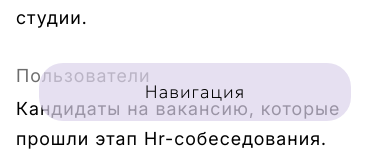
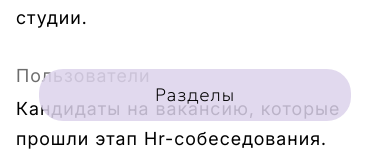
Before and after one commit to KamioKaseen/aPortfolio, a React (Vite) app: page /#/profile in a window 390 px wide. Shown: the part 703-854 px from the top of the page. Built offline with nearby package versions, Linux system fonts and the light colour scheme; the HTML template or start-up script is replaced by a standard one.

Commit message:
мобильная версия навигации по проектам

```diff
--- a/src/components/Layout/index.tsx
+++ b/src/components/Layout/index.tsx
@@ -4,19 +4,6 @@ import NAV_ITEMS from '../../data/navigationItems.json';
 import Footer from '../Footer';
 import Navigation from '../Navigation';
 import NavigationWork from '../../shared/navigationWork';
-
-interface NavigationItem {
-  id: string;
-  label: string;
-}
-
-interface ProjectNavigation {
-  [projectName: string]: NavigationItem[];
-}
-
-export type NavigationData = ProjectNavigation[];
-
-
 
 const Layout = ({ children }: { children: ReactNode }) => {
   const { pathname } = useLocation();
@@ -28,7 +15,7 @@ const Layout = ({ children }: { children: ReactNode }) => {
       <>
         {children}
       </>
-      {pathname !== '/' && <NavigationWork navigationItems={NAV_ITEMS as NavigationData} />}
+      {pathname !== '/' && <NavigationWork navigationItems={NAV_ITEMS} />}
       <Footer />
     </>
   );
--- a/src/shared/navigationWork/index.tsx
+++ b/src/shared/navigationWork/index.tsx
@@ -1,12 +1,19 @@
 import { FC, useEffect, useState } from "react";
-import styles from './style.module.scss';
-import classNames from 'classnames';
+import styles from "./style.module.scss";
+import classNames from "classnames";
 import { useLocation } from "react-router-dom";
 import { scrollToId } from "../../utils/scrollToId";
 import { useBreakpoints } from "../../utils/use-breackpoints";
+import ArrowIcon from "../arrowIcon";
+
+export interface NavItem {
+  id?: string;
+  label?: string;
+  address?: string;
+}
 
 export interface NavigationWorkProps {
-  navigationItems: { id: string, label: string }[];
+  navigationItems: Record<string, NavItem[]>;
 }
 
 const NavigationWork: FC<NavigationWorkProps> = ({ navigationItems }) => {
@@ -15,7 +22,7 @@ const NavigationWork: FC<NavigationWorkProps> = ({ navigationItems }) => {
   const { isDown } = useBreakpoints();
 
   const projectName = navigationItems[pathname];
-  const website = projectName?.find(e => e.address);
+  const website = projectName?.find((e) => e.address);
 
   useEffect(() => {
     if (isDown("md")) {
@@ -26,20 +33,26 @@ const NavigationWork: FC<NavigationWorkProps> = ({ navigationItems }) => {
   }, [isDown("md")]);
 
   const handleOpen = () => {
-    setIsOpen(prev => !prev);
+    setIsOpen((prev) => !prev);
   };
 
   if (!projectName || projectName.length === 0) return null;
 
   return (
     <div className={styles.navigation}>
+      <div className={styles.navigation__buttonGroup}>
         {isOpen && (
           <div className={styles.navigation__links}>
             {projectName.map(({ id, label }, index) => (
               <button
                 key={`${pathname}${index}`}
                 className={styles.navigation__link}
-              onClick={() => scrollToId(`#${id}`)}
+                onClick={() => {
+                  scrollToId(`#${id}`);
+                  if (isDown("md")) {
+                    setIsOpen(false);
+                  }
+                }}
               >
                 {label}
               </button>
@@ -52,18 +65,22 @@ const NavigationWork: FC<NavigationWorkProps> = ({ navigationItems }) => {
             className={styles.navigation__openButton}
             onClick={handleOpen}
           >
-          {isOpen ? 'Закрыть' : 'Навигация'}
+            Разделы
           </button>
         )}
+      </div>
 
       {website?.address && website.address !== "#" && (
         <a
           href={website.address}
           target="_blank"
           rel="noopener noreferrer"
-          className={classNames(styles.navigation__siteLink, styles.navigation__link)}
+          className={classNames(
+            styles.navigation__siteLink,
+            styles.navigation__link
+          )}
         >
-          Посетить сайт
+          {!isDown("md") ? "Посетить сайт" : <ArrowIcon className={styles.navigation__icon} />}
         </a>
       )}
     </div>
--- a/src/shared/navigationWork/style.module.scss
+++ b/src/shared/navigationWork/style.module.scss
@@ -7,17 +7,24 @@
     bottom: 2rem;
     left: 50%;
     transform: translate(-50%, 0);
-    width: fit-content;
+
 
     @media (max-width: 768px) {
-        left: 50%;
         width: 80%;
+    }
+
+    &__buttonGroup {
+        gap: 1.2rem;
+        display: flex;
         flex-direction: column;
+        width: 100%;
     }
 
     &__openButton {
-        padding: 1.4rem;
-        background-color: rgba(220, 211, 235, .7);
+        display: grid;
+        place-items: center;
+        height: 5.2rem;
+        background-color: rgba(220, 211, 235, .85);
         border-radius: 2.4rem;
         font-family: 'GeologicaExtraLight';
         font-size: 1.8rem;
@@ -27,7 +34,7 @@
     }
 
     &__links {
-        padding: 1.2rem 3.6rem;
+        padding: 1.2rem;
         display: flex;
         justify-content: center;
         gap: 3.6rem;
@@ -40,7 +47,7 @@
         }
 
         @media (max-width: 768px) {
-            background-color: rgba(0, 0, 0, 0.8);
+            background-color: rgba(220, 211, 235, .9);
             border-radius: 2.4rem;
             flex-direction: column;
         }
@@ -64,12 +71,20 @@
         }
 
         @media (max-width: 768px) {
-            color: $font-white;
             font-size: 1.9rem;
         }
     }
 
+    &__linkButton {
+        background-color: $bg-black;
+        border-radius: 50%;
+    }
+
     &__siteLink {
+        display: flex;
+        justify-content: center;
+        align-items: center;
+        align-self: flex-end;
         padding: 1.2rem 3.6rem;
         background-color: $bg-black;
         border-radius: 5.6rem;
@@ -80,5 +95,18 @@
             color: $font-black;
             cursor: pointer;
         }
+
+        @media (max-width: 768px) {
+            border-radius: 50%;
+            min-width: 5.2rem;
+            height: 5.2rem;
+            padding: 0;
+        }
+    }
+
+    &__icon {
+        transform: rotate(45deg);
+        width: 100%;
+        fill: white;
     }
 }
```
Also changed, not shown: public/Icons/link.svg (added). Lines whose indentation alone changed are shown as unchanged.
